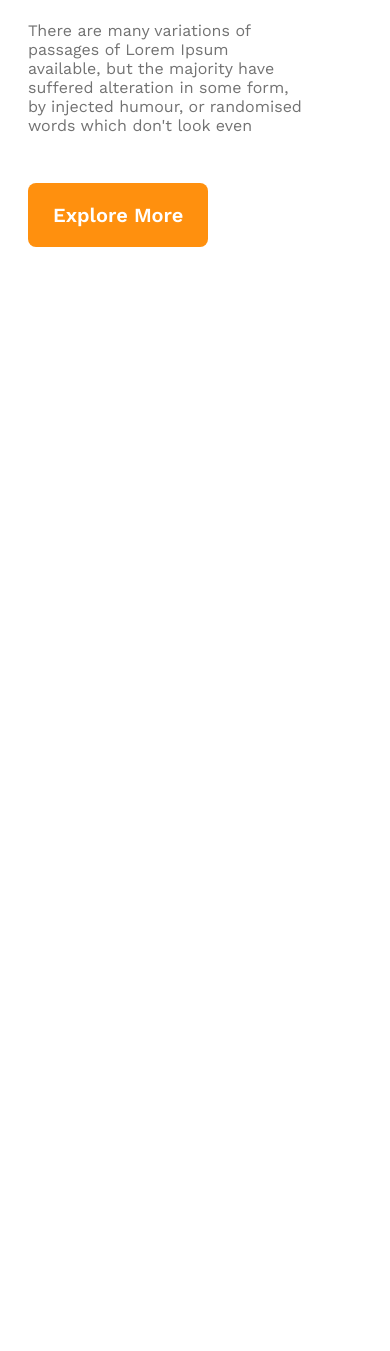
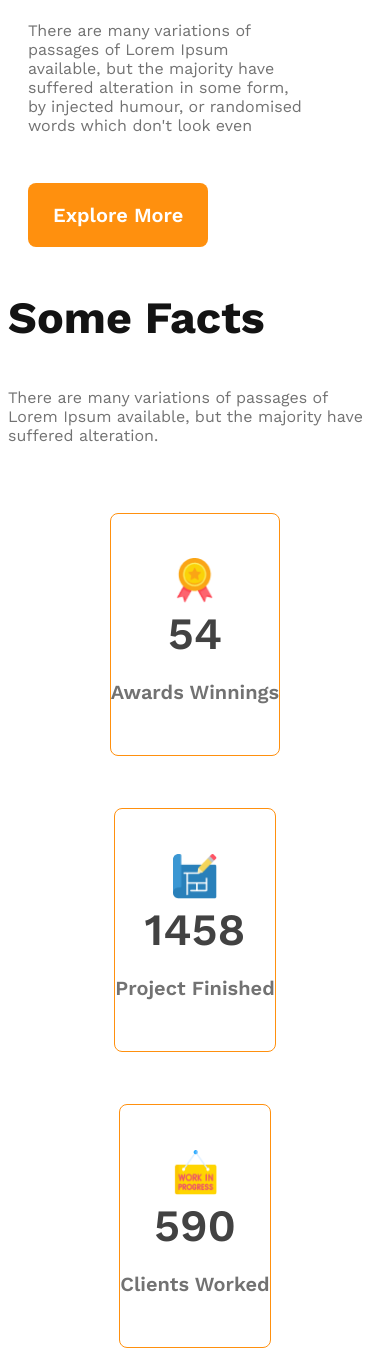
Before and after one commit to itsahadul99/g3-architects-website, a plain HTML site: page index.html in a window 390 px wide. Shown: the part 2704-4055 px from the top of the page. Before the commit the page ends 2959 px from the top, so only its background shows below. Drawn offline with nearby package versions, Linux system fonts and the light colour scheme.

Commit message:
Facts section complete with responsive

```diff
--- a/index.html
+++ b/index.html
@@ -48,6 +48,39 @@
                 <button class="btd-primary">Explore More</button>
             </div>
         </section>
+        <!-- Features section  -->
+        <section class="features-container">
+
+        </section>
+        <!-- facts section -->
+        <section class="facts-container">
+            <div class="fact-content">
+            <h3 class="facts-title">Some Facts</h3>
+            <p class="facts-description">There are many variations of passages of Lorem Ipsum available, but the majority have suffered alteration.</p>
+        </div>
+        <div class="facts-icon">
+            <div>
+                <img src="./images/icons/ribon.png" alt="" class="icon">
+                <h1 class="icon-title">54</h1>
+                <p>Awards Winnings</p>
+            </div>
+            <div>
+                <img src="./images/icons/projects.png" alt="" class="icon">
+                <h1 class="icon-title">1458</h1>
+                <p>Project Finished</p>
+            </div>
+            <div>
+                <img src="./images/icons/customers.png" alt="" class="icon">
+                <h1 class="icon-title">590</h1>
+                <p>Clients Worked</p>
+            </div>
+            <div>
+                <img src="./images/icons/email.png" alt="" class="icon">
+                <h1 class="icon-title">22578</h1>
+                <p>Email Send</p>
+            </div>
+        </div>
+        </section>
     </main>
 </body>
 
--- a/styles/architects.css
+++ b/styles/architects.css
@@ -121,6 +121,54 @@ nav li a {
     padding-right: 3.75rem;
 }
 
+/* facts section style  */
+.facts-title {
+    color: #131313;
+    font-size: 2.8rem;
+    font-weight: 700;
+    margin-bottom: 2.7rem;
+
+}
+.facts-description {
+    max-width: 542px;
+    color: #727272;
+    font-size: 1rem;
+    font-weight: 400;
+}
+
+.facts-icon div {
+    max-width: 241.831px;
+    max-height: 241.831px;
+    margin-top: 3.25rem;
+    border-radius: 8px;
+    border: 1px solid #FF900E;
+}
+
+.facts-icon {
+    display: flex;
+    justify-content: space-around;
+    align-items: center;
+    text-align: center;
+}
+.icon{
+    width: 2.8rem;
+height: 2.8rem;
+padding-top: 2.8rem;
+}
+.icon-title{
+    color:#424242;
+text-align: center;
+font-size: 2.8rem;
+font-weight: 600;
+margin-top: 0;
+margin-bottom: 0;
+}
+.facts-icon div p{
+    color:#727272;
+font-size: 1.25rem;
+font-weight: 600;
+margin-bottom: 3.68rem;
+}
 /* responsive styles */
 /* small or mobile devices */
 @media screen and (max-width:576px) {
@@ -128,14 +176,17 @@ nav li a {
         padding: 20px;
     }
 
-    nav,.teams-container{
+    nav,
+    .teams-container,.facts-icon {
         flex-direction: column;
     }
-    .teams-img-container{
+
+    .teams-img-container {
         grid-template-columns: 1fr;
         margin-left: 0;
     }
-    .teams-content{
+
+    .teams-content {
         padding: 0 20px;
     }
 
@@ -147,13 +198,22 @@ nav li a {
         padding: 50px;
     }
 
-    nav,.teams-container{
+    nav,
+    .teams-container {
         flex-direction: column;
     }
-    .teams-img-container{
+
+    .teams-img-container {
         margin-left: 0;
     }
-    .teams-content{
+
+    .teams-content {
         padding: 0 45px;
     }
+    .facts-icon{
+        display: grid;
+        grid-template-columns: repeat(2,1fr);
+        justify-content: space-around;
+        margin: 0 auto;
+    }
 }
```
